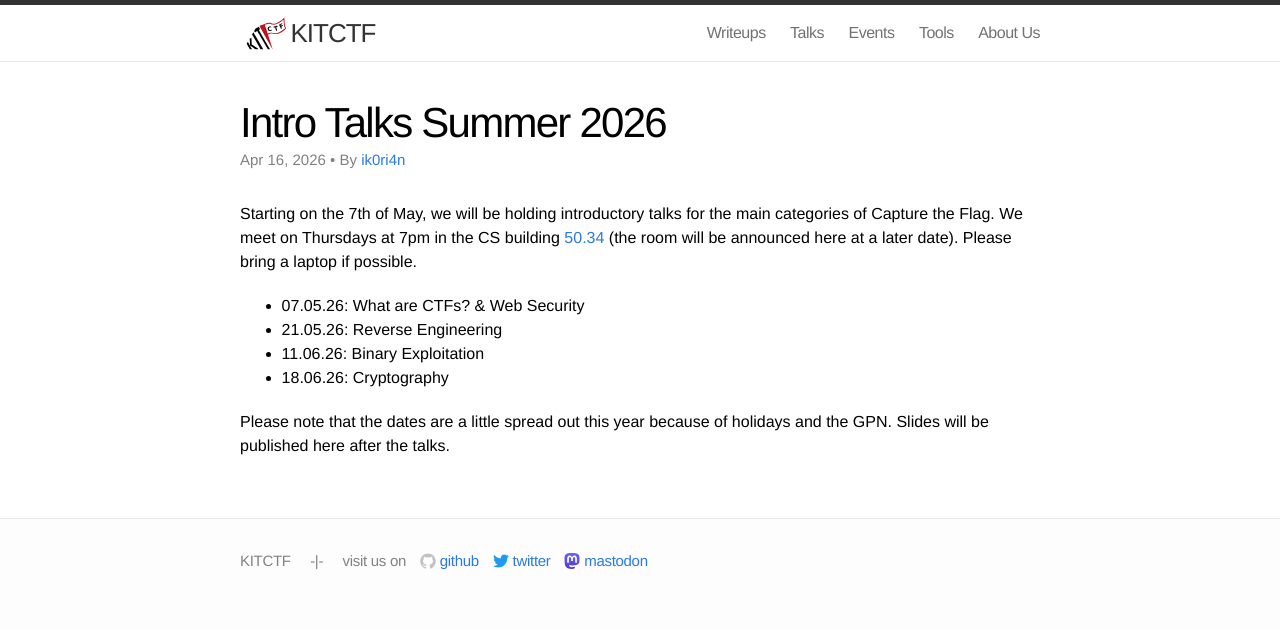
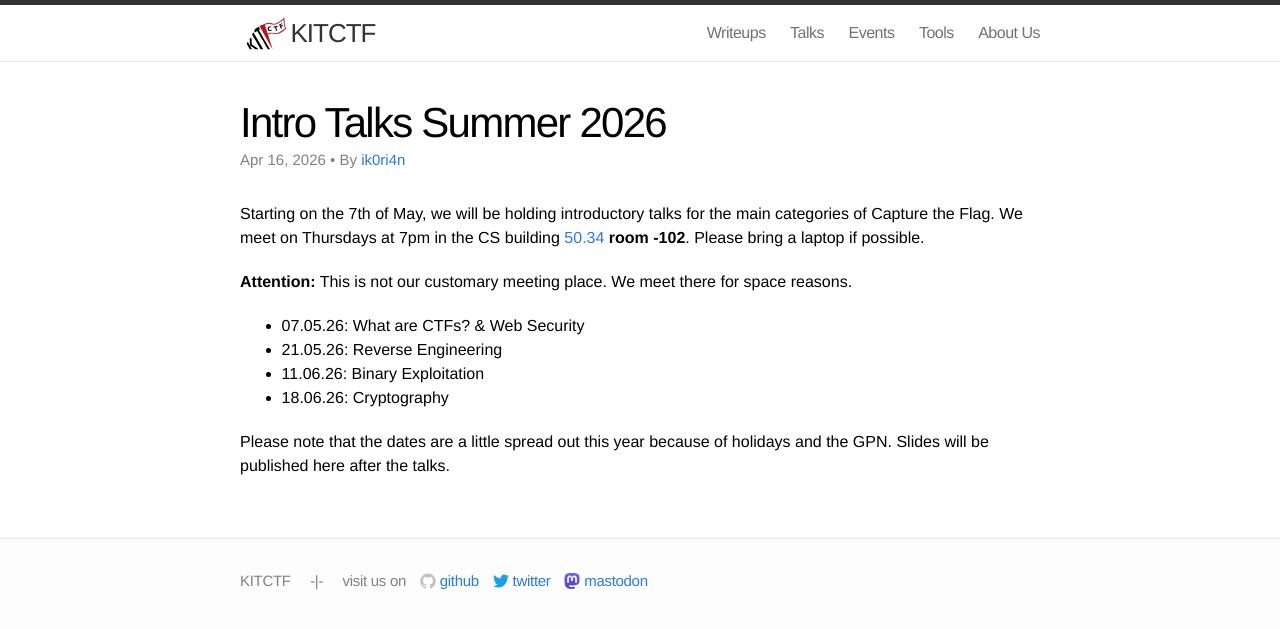
Before and after one commit to kitctf/www, a Jekyll site: the page built from _posts/2026-04-16-intro.md, in a window 1280 px wide. Shown: the top 629 px of the page. Built offline with Jekyll 4.4.1, drawn with Linux system fonts in a browser that asks for light colours.

Commit message:
Add room number

```diff
--- a/_posts/2026-04-16-intro.md
+++ b/_posts/2026-04-16-intro.md
@@ -8,7 +8,9 @@ authors:
 ---
 
 Starting on the 7th of May, we will be holding introductory talks for the main categories of Capture the Flag.
-We meet on Thursdays at 7pm in the CS building [50.34](https://www.kit.edu/campusplan/map.php?id=50.34) (the room will be announced here at a later date). Please bring a laptop if possible.
+We meet on Thursdays at 7pm in the CS building [50.34](https://www.kit.edu/campusplan/map.php?id=50.34) **room -102**. Please bring a laptop if possible.
+
+**Attention:** This is not our customary meeting place. We meet there for space reasons.
 
  * 07.05.26: What are CTFs? & Web Security
  * 21.05.26: Reverse Engineering
```
